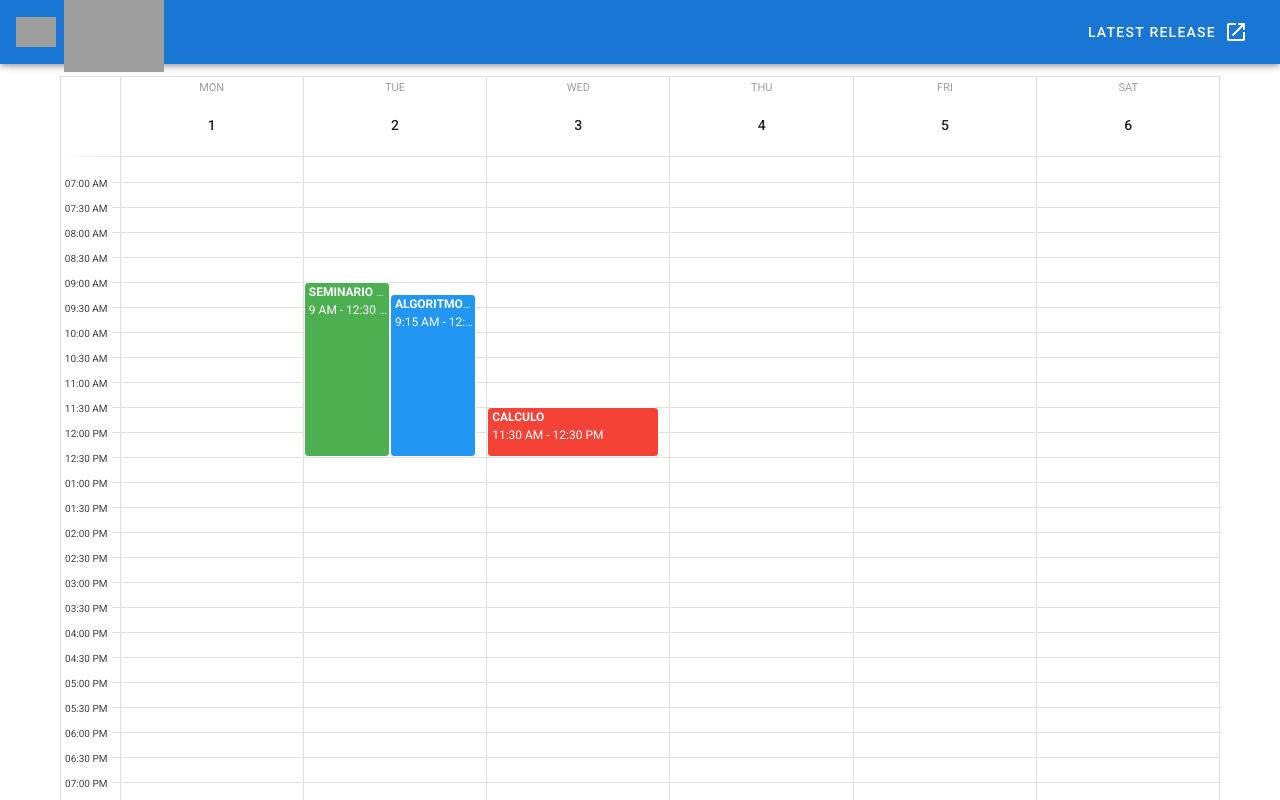
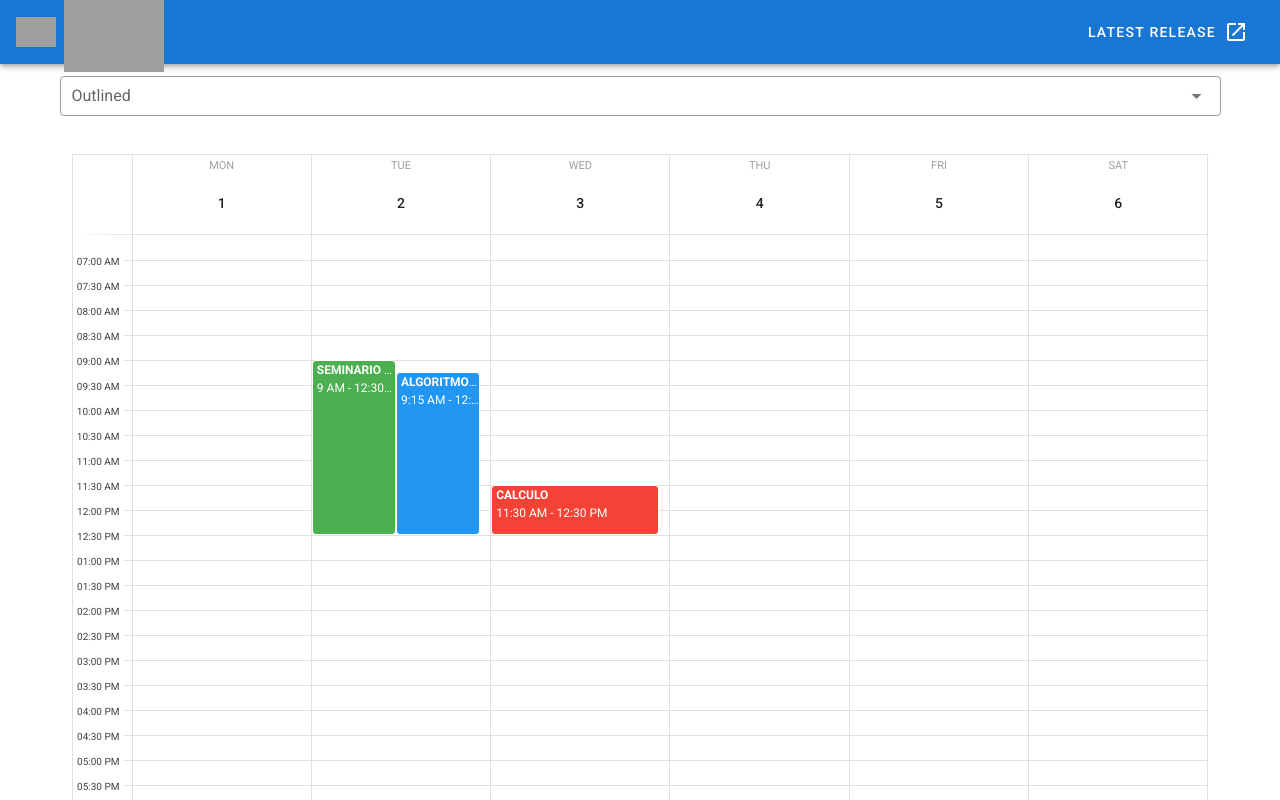
Before and after one commit to SanchezPepe/AppITAM, a Vue app: page /calendar in a window 1280 px wide. Shown: the top 800 px of the page. Built offline with nearby package versions, Linux system fonts and the light colour scheme; no server answers; grey boxes are pictures that could not be loaded.

Commit message:
added api call

```diff
--- a/package.json
+++ b/package.json
@@ -8,6 +8,7 @@
     "lint": "vue-cli-service lint"
   },
   "dependencies": {
+    "axios": "^0.21.1",
     "core-js": "^3.6.5",
     "vue": "^2.6.11",
     "vue-router": "^3.2.0",
--- a/src/App.vue
+++ b/src/App.vue
@@ -36,7 +36,7 @@
     <v-main>
       <!-- <router-link to="/">Home</router-link> |
       <router-link to="/calendar">About</router-link> -->
-      <Calendar/>
+      <ScheduleCreator />
       <HelloWorld />
     </v-main>
   </v-app>
@@ -44,15 +44,14 @@
 
 <script>
 import HelloWorld from "./components/HelloWorld";
-import Calendar from "./components/calendar";
-
+import ScheduleCreator from "./components/ScheduleCreator.vue";
 
 export default {
   name: "App",
 
   components: {
     HelloWorld,
-    Calendar
+    ScheduleCreator
   },
 
   data: () => ({
--- a/src/components/calendar.vue
+++ b/src/components/Calendar.vue
@@ -28,33 +28,33 @@
           :activator="selectedElement"
           offset-x
         >
-          <v-card class="mx-auto" max-width="300" outlined>
-            <v-toolbar :color="selectedEvent.color" dark>
-              <v-toolbar-title v-html="selectedEvent.name"></v-toolbar-title>
-              <v-spacer></v-spacer>
+          <v-card
+            class="mx-auto"
+            max-width="300"
+            outlined
+            :color="selectedEvent.color"
+          >
+            <v-list-item three-line>
+              <v-list-item-content>
+                <div class="overline mb-1">
+                  COM-23131
+                </div>
+                <v-list-item-title class="headline mb-1">
+                  <span v-html="selectedEvent.name"></span>
+                </v-list-item-title>
+                <v-list-item-subtitle
+                  >Greyhound divisely hello coldly fonwderfully
+                </v-list-item-subtitle>
+              </v-list-item-content>
+            </v-list-item>
+            <v-card-actions>
               <v-btn icon @click="deleteEvent(selectedEvent)">
                 <v-icon>mdi-delete</v-icon>
               </v-btn>
               <v-btn icon @click="selectedOpen = false">
                 <v-icon>mdi-close-box</v-icon>
               </v-btn>
-            </v-toolbar>
-            <v-list-item three-line>
-              <v-list-item-content>
-                <div class="overline mb-1">
-                  COM-23131
-                </div>
-                <v-list-item-title class="headline mb-1">
-                  Headline 5
-                </v-list-item-title>
-                <v-list-item-subtitle
-                  >Greyhound divisely hello coldly fonwderfully
-                </v-list-item-subtitle>
-                <v-card-text>
-                  <span v-html="selectedEvent.details"></span>
-                </v-card-text>
-              </v-list-item-content>
-            </v-list-item>
+            </v-card-actions>
           </v-card>
         </v-menu>
       </v-sheet>
--- /dev/null
+++ b/src/components/ScheduleCreator.vue
@@ -0,0 +1,65 @@
+<template>
+  <v-card>
+    <v-container>
+      <v-row align="center">
+        <v-col cols="12">
+          <v-autocomplete
+            v-model="values"
+            :items="items"
+            outlined
+            dense
+            chips
+            small-chips
+            label="Outlined"
+            multiple
+          ></v-autocomplete>
+        </v-col>
+      </v-row>
+      <Calendar />
+    </v-container>
+  </v-card>
+</template>
+
+<script>
+import Calendar from "./Calendar";
+import axios from "axios";
+
+export default {
+  data: () => ({
+    courses: null,
+    items: [],
+    values: [],
+    value: null
+  }),
+  mounted() {
+    this.fetchCourses();
+  },
+  methods: {
+    fetchCourses() {
+      axios
+        .get(
+          "http://localhost:8080/v0/b/appitam.appspot.com/o/courses.json?alt=media&token=43260d6c-232f-48f6-bda7-abb3251fa853"
+        )
+        .then(
+          response => (
+            (this.courses = response.data),
+            console.log("SUCCESS GETTING COURSES"),
+            this.fillCourses()
+          )
+        )
+        .catch(error => console.warn(error));
+    },
+    fillCourses() {
+      for (let dept in this.courses) {
+        let keys = Object.keys(this.courses[dept]);
+        this.items = this.items.concat(keys);
+      }
+    }
+  },
+  components: {
+    Calendar
+  }
+};
+</script>
+
+<style></style>
--- a/src/router/index.js
+++ b/src/router/index.js
@@ -17,7 +17,7 @@ const routes = [
     // this generates a separate chunk (about.[hash].js) for this route
     // which is lazy-loaded when the route is visited.
     component: () =>
-      import(/* webpackChunkName: "about" */ "../components/calendar.vue")
+      import(/* webpackChunkName: "about" */ "../components/Calendar.vue")
   }
 ];
 
--- a/vue.config.js
+++ b/vue.config.js
@@ -1,3 +1,7 @@
 module.exports = {
-  transpileDependencies: ["vuetify"]
+  transpileDependencies: ["vuetify"],
+  // CORS - https://medium.com/js-dojo/how-to-deal-with-cors-error-on-vue-cli-3-d78c024ce8d3
+  devServer: {
+    proxy: "https://firebasestorage.googleapis.com/"
+  }
 };
```
Also changed, not shown: 1 other file (tests, documents, lock files or other folders).
